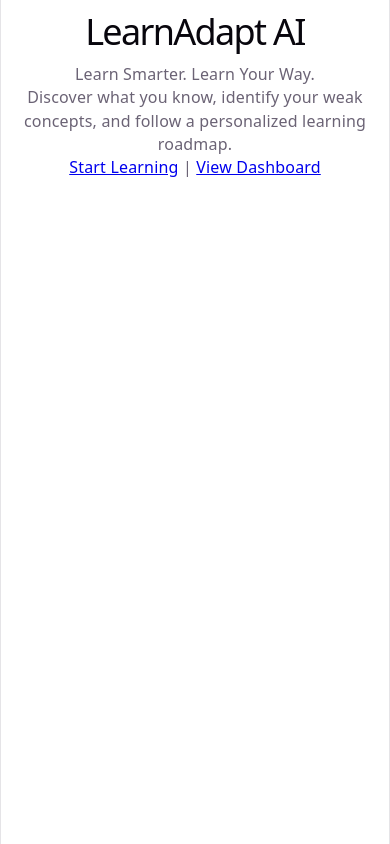
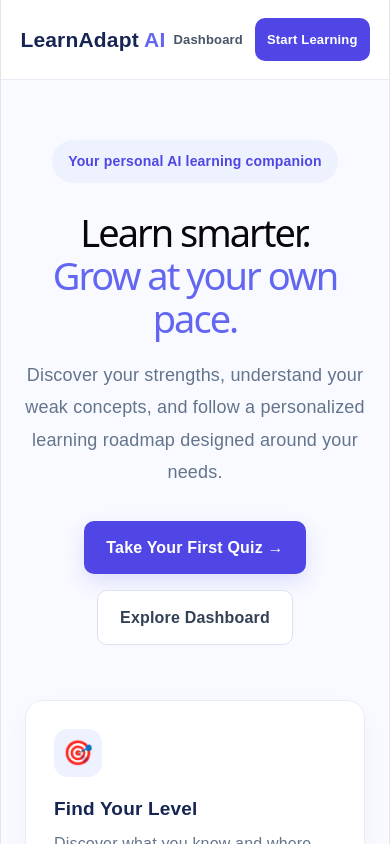
Before and after one commit to shraddhachaware01/LearnAdapt, a React app: page / in a window 390 px wide. Shown: the top 844 px of the page. Built offline with nearby package versions, Linux system fonts and the light colour scheme; the HTML template or start-up script is replaced by a standard one.

Commit message:
Style responsive LearnAdapt AI home page

```diff
--- /dev/null
+++ b/src/pages/Home.css
@@ -0,0 +1,190 @@
+
+.home-page {
+  min-height: 100vh;
+  background: #f8faff;
+  color: #172554;
+  font-family: Arial, sans-serif;
+}
+
+.home-navbar {
+  display: flex;
+  align-items: center;
+  justify-content: space-between;
+  padding: 22px 8%;
+  background: #ffffff;
+  border-bottom: 1px solid #e8edf5;
+}
+
+.home-logo {
+  color: #172554;
+  font-size: 25px;
+  font-weight: 800;
+  text-decoration: none;
+}
+
+.home-logo span {
+  color: #6366f1;
+}
+
+.home-nav-links {
+  display: flex;
+  align-items: center;
+  gap: 28px;
+}
+
+.home-nav-links a {
+  color: #475569;
+  text-decoration: none;
+  font-weight: 600;
+}
+
+.home-nav-links .home-nav-button {
+  padding: 12px 20px;
+  background: #4f46e5;
+  color: #ffffff;
+  border-radius: 10px;
+}
+
+.home-hero {
+  max-width: 1050px;
+  margin: 0 auto;
+  padding: 85px 24px 55px;
+  text-align: center;
+}
+
+.home-badge {
+  display: inline-block;
+  padding: 10px 16px;
+  color: #4f46e5;
+  background: #eef2ff;
+  border-radius: 30px;
+  font-size: 14px;
+  font-weight: 700;
+}
+
+.home-hero h1 {
+  margin: 28px 0 20px;
+  font-size: clamp(38px, 6vw, 64px);
+  line-height: 1.12;
+  letter-spacing: -2px;
+}
+
+.home-hero h1 span {
+  color: #6366f1;
+}
+
+.home-description {
+  max-width: 660px;
+  margin: 0 auto;
+  color: #64748b;
+  font-size: 18px;
+  line-height: 1.8;
+}
+
+.home-actions {
+  display: flex;
+  justify-content: center;
+  flex-wrap: wrap;
+  gap: 16px;
+  margin-top: 32px;
+}
+
+.home-actions a {
+  padding: 15px 22px;
+  border-radius: 10px;
+  text-decoration: none;
+  font-weight: 700;
+  transition: transform 0.2s ease;
+}
+
+.home-actions a:hover {
+  transform: translateY(-2px);
+}
+
+.home-primary-button {
+  background: #4f46e5;
+  color: #ffffff;
+  box-shadow: 0 8px 20px #4f46e526;
+}
+
+.home-secondary-button {
+  background: #ffffff;
+  color: #334155;
+  border: 1px solid #dbe3f0;
+}
+
+.home-features {
+  display: grid;
+  grid-template-columns: repeat(3, minmax(0, 1fr));
+  gap: 22px;
+  margin-top: 80px;
+  text-align: left;
+}
+
+.home-feature {
+  padding: 28px;
+  background: #ffffff;
+  border: 1px solid #e8edf5;
+  border-radius: 18px;
+  box-shadow: 0 8px 25px #17255408;
+}
+
+.home-feature-icon {
+  display: inline-flex;
+  align-items: center;
+  justify-content: center;
+  width: 48px;
+  height: 48px;
+  background: #eef2ff;
+  border-radius: 14px;
+  font-size: 24px;
+}
+
+.home-feature h3 {
+  margin: 20px 0 10px;
+  font-size: 19px;
+}
+
+.home-feature p {
+  margin: 0;
+  color: #64748b;
+  line-height: 1.7;
+}
+
+.home-footer {
+  padding: 25px;
+  color: #64748b;
+  text-align: center;
+  border-top: 1px solid #e8edf5;
+}
+
+@media (max-width: 700px) {
+  .home-navbar {
+    padding: 18px 5%;
+  }
+
+  .home-logo {
+    font-size: 21px;
+  }
+
+  .home-nav-links {
+    gap: 12px;
+  }
+
+  .home-nav-links a {
+    font-size: 13px;
+  }
+
+  .home-nav-links .home-nav-button {
+    padding: 10px 12px;
+  }
+
+  .home-hero {
+    padding-top: 60px;
+  }
+
+  .home-features {
+    grid-template-columns: 1fr;
+    margin-top: 55px;
+  }
+}
--- a/src/pages/Home.jsx
+++ b/src/pages/Home.jsx
@@ -1,23 +1,75 @@
 
 import { Link } from 'react-router-dom';
+import './Home.css';
 
 function Home() {
   return (
-    <main>
-      <h1>LearnAdapt AI</h1>
-      <p>Learn Smarter. Learn Your Way.</p>
+    <div className="home-page">
+      <header className="home-navbar">
+        <Link to="/" className="home-logo">
+          LearnAdapt<span> AI</span>
+        </Link>
 
-      <p>
-        Discover what you know, identify your weak concepts,
-        and follow a personalized learning roadmap.
-      </p>
+        <nav className="home-nav-links">
+          <Link to="/dashboard">Dashboard</Link>
+          <Link to="/quiz" className="home-nav-button">
+            Start Learning
+          </Link>
+        </nav>
+      </header>
 
-      <nav>
-        <Link to="/quiz">Start Learning</Link>
-        {' | '}
-        <Link to="/dashboard">View Dashboard</Link>
-      </nav>
-    </main>
+      <main className="home-hero">
+        <div className="home-badge">
+          Your personal AI learning companion
+        </div>
+
+        <h1>
+          Learn smarter.
+          <br />
+          <span>Grow at your own pace.</span>
+        </h1>
+
+        <p className="home-description">
+          Discover your strengths, understand your weak concepts,
+          and follow a personalized learning roadmap designed
+          around your needs.
+        </p>
+
+        <div className="home-actions">
+          <Link to="/quiz" className="home-primary-button">
+            Take Your First Quiz →
+          </Link>
+
+          <Link to="/dashboard" className="home-secondary-button">
+            Explore Dashboard
+          </Link>
+        </div>
+
+        <div className="home-features">
+          <div className="home-feature">
+            <span className="home-feature-icon">🎯</span>
+            <h3>Find Your Level</h3>
+            <p>Discover what you know and where you need help.</p>
+          </div>
+
+          <div className="home-feature">
+            <span className="home-feature-icon">🗺️</span>
+            <h3>Personalized Roadmap</h3>
+            <p>Learn concepts in an order that works for you.</p>
+          </div>
+
+          <div className="home-feature">
+            <span className="home-feature-icon">📈</span>
+            <h3>Track Your Progress</h3>
+            <p>Review your performance as you learn.</p>
+          </div>
+        </div>
+      </main>
+
+      <footer className="home-footer">
+        LearnAdapt AI · Learn Smarter. Learn Your Way.
+      </footer>
+    </div>
   );
 }
 
```
